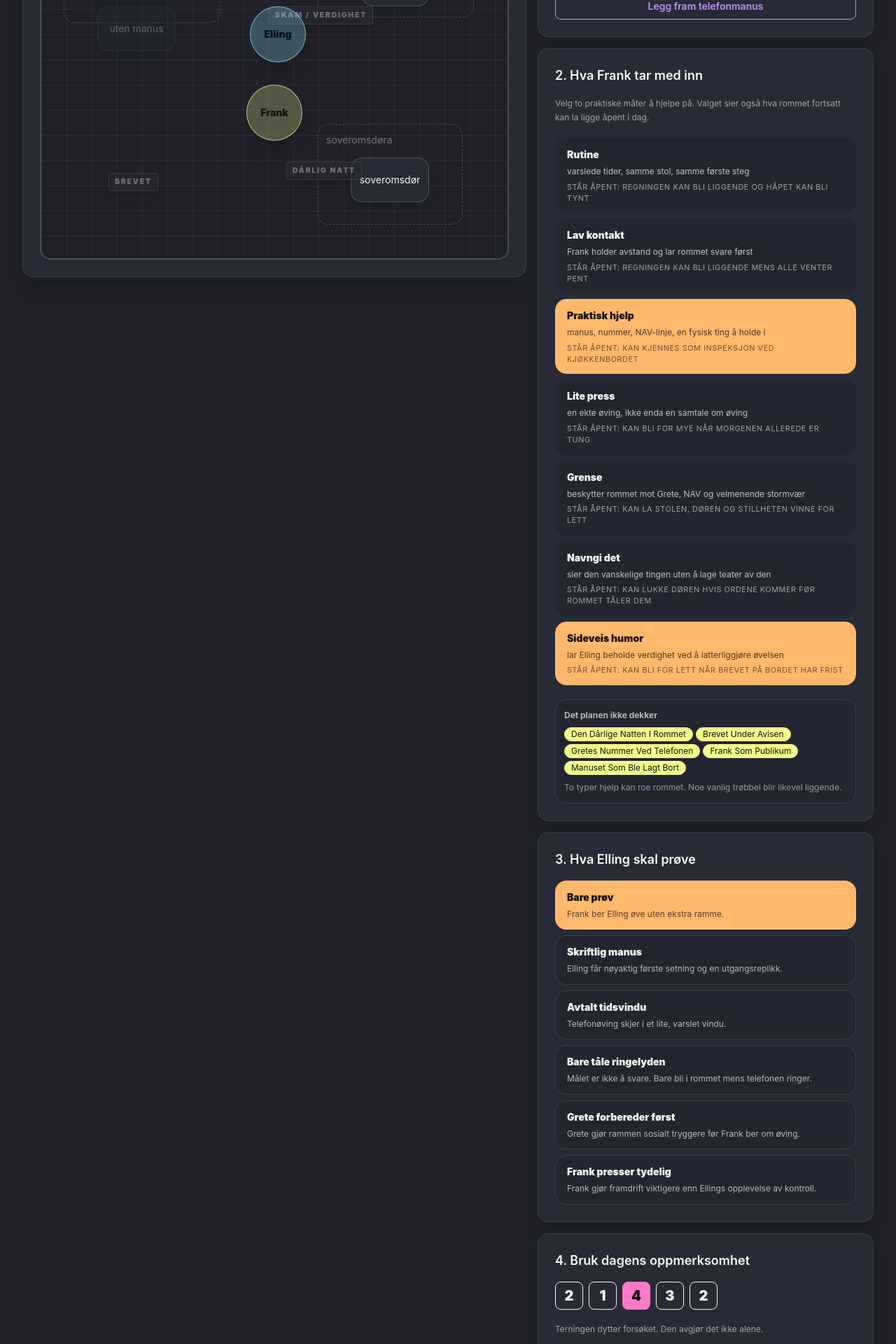
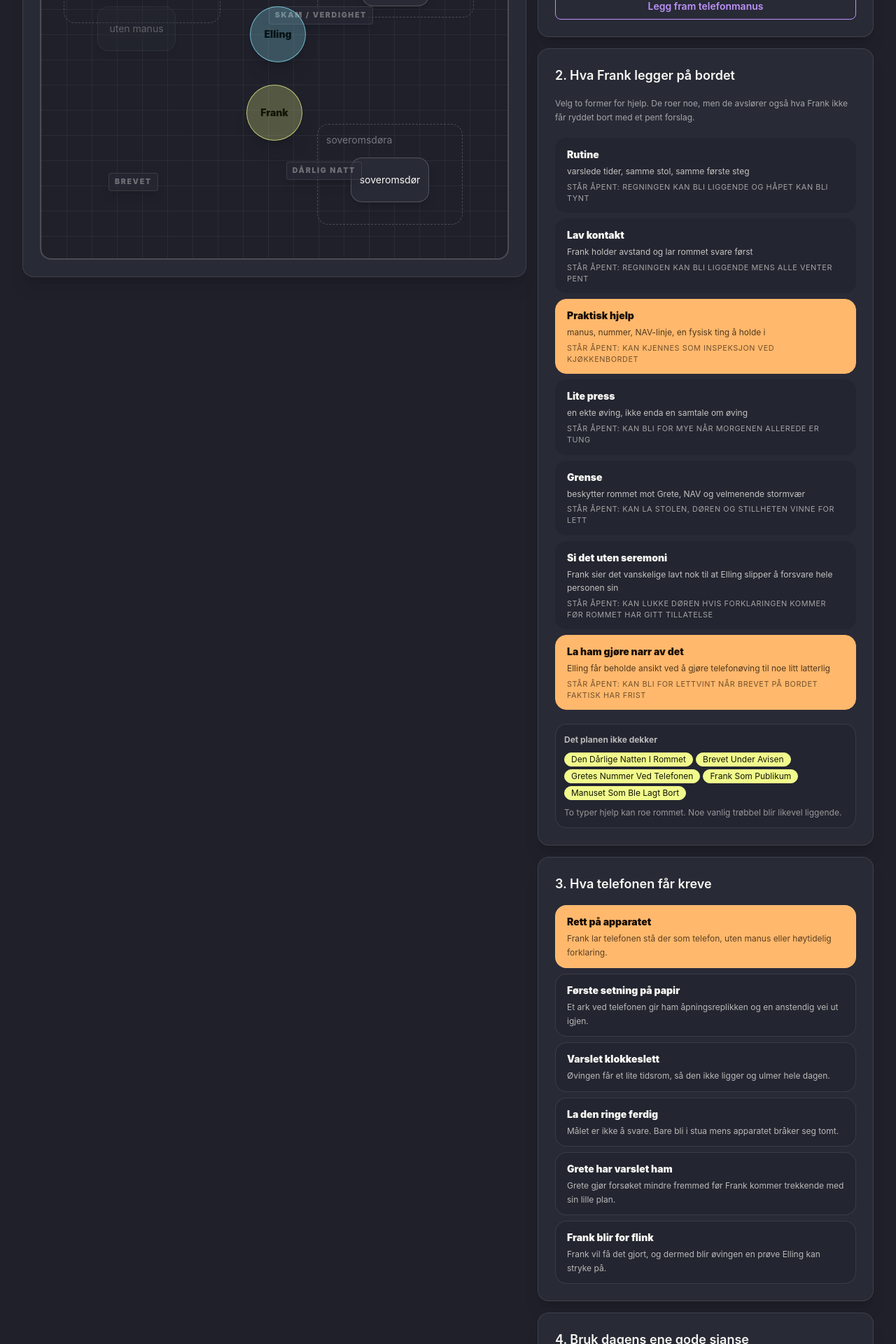
Before and after one commit to TerjeBallestad/lifelines-design-lab, a React (Vite) app: page / in a window 1280 px wide. Shown: the part 600-2520 px from the top of the page at 70% size. Built offline with nearby package versions, Linux system fonts and the light colour scheme.

Commit message:
fix: improve Norwegian design lab copy

```diff
--- a/src/components/PhonePracticeLab.tsx
+++ b/src/components/PhonePracticeLab.tsx
@@ -129,8 +129,8 @@ export const PhonePracticeLab = observer(function PhonePracticeLab() {
                 Telefonøving i stua
               </h1>
               <p className="mt-3 max-w-2xl text-base leading-relaxed text-base-content/70">
-                Velg hvor Frank står, hva han tar med inn, og hva Elling skal prøve. Bruk dagens
-                oppmerksomhet og les hva rommet viste.
+                Sett Frank i rommet, legg fram akkurat nok hjelp, og se om Elling nærmer seg
+                telefonen uten å måtte gjøre hele mannen til et saksvedlegg.
               </p>
             </div>
             <div className="flex flex-wrap gap-2">
@@ -184,7 +184,7 @@ export const PhonePracticeLab = observer(function PhonePracticeLab() {
 
             <div className="grid content-start gap-4">
               <Panel>
-                <SectionTitle>1. Hvor Frank står</SectionTitle>
+                <SectionTitle>1. Hvor Frank blir stående</SectionTitle>
                 <div className="grid gap-2">
                   {frankPositions.map((position) => (
                     <button
@@ -219,10 +219,10 @@ export const PhonePracticeLab = observer(function PhonePracticeLab() {
               </Panel>
 
               <Panel>
-                <SectionTitle>2. Hva Frank tar med inn</SectionTitle>
+                <SectionTitle>2. Hva Frank legger på bordet</SectionTitle>
                 <p className="mb-3 text-xs leading-relaxed text-base-content/60">
-                  Velg to praktiske måter å hjelpe på. Valget sier også hva rommet fortsatt kan la
-                  ligge åpent i dag.
+                  Velg to former for hjelp. De roer noe, men de avslører også hva Frank ikke får
+                  ryddet bort med et pent forslag.
                 </p>
                 <div className="grid gap-2">
                   {phoneSupportModes.map((support) => {
@@ -253,7 +253,7 @@ export const PhonePracticeLab = observer(function PhonePracticeLab() {
               </Panel>
 
               <Panel>
-                <SectionTitle>3. Hva Elling skal prøve</SectionTitle>
+                <SectionTitle>3. Hva telefonen får kreve</SectionTitle>
                 <div className="grid gap-2">
                   {phoneApproaches.map((approach) => (
                     <button
@@ -278,7 +278,7 @@ export const PhonePracticeLab = observer(function PhonePracticeLab() {
               </Panel>
 
               <Panel>
-                <SectionTitle>4. Bruk dagens oppmerksomhet</SectionTitle>
+                <SectionTitle>4. Bruk dagens ene gode sjanse</SectionTitle>
                 <div className="flex flex-wrap gap-2">
                   {store.dicePool.map((die) => (
                     <button
@@ -297,7 +297,7 @@ export const PhonePracticeLab = observer(function PhonePracticeLab() {
                   ))}
                 </div>
                 <p className="mt-3 text-xs text-base-content/60">
-                  Terningen dytter forsøket. Den avgjør det ikke alene.
+                  Terningen gir forsøket vind i ryggen. Rommet kan fortsatt sette seg på bakbeina.
                 </p>
                 <select
                   className="select select-bordered mt-4 w-full"
@@ -366,8 +366,8 @@ export const PhonePracticeLab = observer(function PhonePracticeLab() {
               <SectionTitle>Det som skjedde i rommet</SectionTitle>
               {!latest ? (
                 <EmptyState>
-                  Ingen forsøk ennå. Sett Frank, legg fram manuset, velg et lite forsøk og bruk en
-                  terning.
+                  Ingen forsøk ennå. Plasser Frank, legg fram litt hjelp, velg et beskjedent krav og
+                  bruk en terning.
                 </EmptyState>
               ) : (
                 <div className="grid gap-4 lg:grid-cols-[1.15fr_0.85fr]">
--- a/src/content/phonePractice.ts
+++ b/src/content/phonePractice.ts
@@ -8,57 +8,59 @@ import type {
 
 export const telefonAversjon: StateObject = {
   id: 'telefon_aversjon',
-  label: 'Telefonen står for åpen sosial risiko',
+  label: 'Telefonen slipper andre mennesker inn i stua',
   anchor: 'phone',
-  description: 'Telefonen er et apparat på bordet. Den ber om svar før Elling rekker å samle seg.',
+  description:
+    'Et svart apparat på sidebordet. Det kan ringe når som helst, og da er det plutselig noen andres ettermiddag også.',
   pressure: 0.72,
 };
 
 export const phoneApproaches: Approach[] = [
   {
     id: 'none',
-    label: 'Bare prøv',
-    description: 'Frank ber Elling øve uten ekstra ramme.',
+    label: 'Rett på apparatet',
+    description: 'Frank lar telefonen stå der som telefon, uten manus eller høytidelig forklaring.',
     trustDelta: -0.04,
     controlDelta: -0.08,
     pressureDelta: 0.12,
   },
   {
     id: 'written_script',
-    label: 'Skriftlig manus',
-    description: 'Elling får nøyaktig første setning og en utgangsreplikk.',
+    label: 'Første setning på papir',
+    description: 'Et ark ved telefonen gir ham åpningsreplikken og en anstendig vei ut igjen.',
     trustDelta: 0.03,
     controlDelta: 0.18,
     pressureDelta: -0.08,
   },
   {
     id: 'pre_agreed_window',
-    label: 'Avtalt tidsvindu',
-    description: 'Telefonøving skjer i et lite, varslet vindu.',
+    label: 'Varslet klokkeslett',
+    description: 'Øvingen får et lite tidsrom, så den ikke ligger og ulmer hele dagen.',
     trustDelta: 0.02,
     controlDelta: 0.14,
     pressureDelta: -0.05,
   },
   {
     id: 'tolerate_ringtone',
-    label: 'Bare tåle ringelyden',
-    description: 'Målet er ikke å svare. Bare bli i rommet mens telefonen ringer.',
+    label: 'La den ringe ferdig',
+    description: 'Målet er ikke å svare. Bare bli i stua mens apparatet bråker seg tomt.',
     trustDelta: 0.04,
     controlDelta: 0.22,
     pressureDelta: -0.16,
   },
   {
     id: 'grete_primes_first',
-    label: 'Grete forbereder først',
-    description: 'Grete gjør rammen sosialt tryggere før Frank ber om øving.',
+    label: 'Grete har varslet ham',
+    description:
+      'Grete gjør forsøket mindre fremmed før Frank kommer trekkende med sin lille plan.',
     trustDelta: 0.05,
     controlDelta: 0.1,
     pressureDelta: -0.12,
   },
   {
     id: 'frank_pushes',
-    label: 'Frank presser tydelig',
-    description: 'Frank gjør framdrift viktigere enn Ellings opplevelse av kontroll.',
+    label: 'Frank blir for flink',
+    description: 'Frank vil få det gjort, og dermed blir øvingen en prøve Elling kan stryke på.',
     trustDelta: -0.09,
     controlDelta: -0.18,
     pressureDelta: 0.2,
@@ -162,17 +164,17 @@ export const phoneSupportModes: SupportMode[] = [
   },
   {
     id: 'disclosure',
-    label: 'Navngi det',
-    good: 'sier den vanskelige tingen uten å lage teater av den',
-    risk: 'kan lukke døren hvis ordene kommer før rommet tåler dem',
+    label: 'Si det uten seremoni',
+    good: 'Frank sier det vanskelige lavt nok til at Elling slipper å forsvare hele personen sin',
+    risk: 'kan lukke døren hvis forklaringen kommer før rommet har gitt tillatelse',
     covers: ['shame', 'hope', 'dignity_exposure'],
     weak: ['phone_fear', 'unpaid_bill', 'sleep_debt'],
   },
   {
     id: 'humor_play',
-    label: 'Sideveis humor',
-    good: 'lar Elling beholde verdighet ved å latterliggjøre øvelsen',
-    risk: 'kan bli for lett når brevet på bordet har frist',
+    label: 'La ham gjøre narr av det',
+    good: 'Elling får beholde ansikt ved å gjøre telefonøving til noe litt latterlig',
+    risk: 'kan bli for lettvint når brevet på bordet faktisk har frist',
     covers: ['phone_fear', 'shame', 'restlessness'],
     weak: ['unpaid_bill', 'sleep_debt', 'dignity_exposure'],
   },
--- a/src/engine/phoneResolver.ts
+++ b/src/engine/phoneResolver.ts
@@ -283,13 +283,13 @@ function beatsFor(
     beat({
       id: 'frank_setup',
       actor: 'Frank',
-      label: 'Frank legger rammen',
+      label: 'Frank ordner seg i rommet',
       text:
         context.frankPosition === 'absent_setup'
-          ? 'Frank legger rammen og lar rommet være Elling sitt.'
+          ? 'Frank legger arket klart og lar stua få være Ellings egen igjen.'
           : context.frankPosition === 'near_phone'
-            ? 'Frank blir stående for nær telefonen. Det lille forsøket får publikum.'
-            : 'Frank setter seg vekk fra telefonen og gjør forsøket mindre offentlig.',
+            ? 'Frank blir stående ved apparatet. Det lille forsøket får vitnebenk.'
+            : 'Frank setter seg bort fra telefonbordet, som om dette ikke er en eksamen.',
       anchor: 'sofa',
       ellingPosition: 'chair',
       frankPosition: context.frankPosition,
@@ -300,8 +300,8 @@ function beatsFor(
     beat({
       id: 'premise_defense',
       actor: 'Elling',
-      label: 'Oppgaven angripes først',
-      text: 'Elling angriper oppgaven før han angriper telefonen.',
+      label: 'Selve forslaget får gjennomgå',
+      text: 'Elling starter med forslaget, ikke telefonen. Det er tross alt forslaget som har kommet inn uten å banke på.',
       anchor: 'chair',
       ellingPosition: 'chair',
       frankPosition: context.frankPosition,
@@ -321,8 +321,8 @@ function beatsFor(
         beat({
           id: 'delay',
           actor: 'Room',
-          label: 'Ventetid',
-          text: `${delayedSeconds} sekunder går. Stuen blir svært praktisk.`,
+          label: 'Stua holder pusten',
+          text: `${delayedSeconds} sekunder går. Telefonen står der med sin uanstendige tilgjengelighet.`,
           anchor: 'phone',
           ellingPosition: 'pace',
           frankPosition: context.frankPosition,
@@ -513,18 +513,18 @@ function reportFor(
   const carried =
     supportAnalysis.carriedWeaknesses.slice(0, 2).map(pressureLabel).join(' / ') || 'none';
   if (outcome === 'completed_practice') {
-    return `Frank: Elling sto ved telefonen, ringte én gang og la på før samtalen tok over. Med ${approach} kunne han latterliggjøre øvelsen mens han gjorde første steg. Frank var ${position}; dagens plan lot fortsatt ${carried} ligge åpent.`;
+    return `Frank: Elling sto ved telefonen, ringte én gang og la på før samtalen fikk bli en samtale. Med ${approach} kunne han gjøre narr av hele opplegget og likevel ta første steg. Jeg var ${position}. Det som fortsatt lå igjen i rommet: ${carried}.`;
   }
   if (outcome === 'partial_practice') {
-    return `Frank: Elling ble ved telefonen etter ${delayed} sekunder, men stoppet før samtalen begynte. Det er nok til å bygge på samme ramme neste gang, ikke øke presset. Planen lot fortsatt ${carried} ligge åpent.`;
+    return `Frank: Elling ble stående ved telefonen etter ${delayed} sekunder, men stoppet før noen stemme kom inn i stua. Det holder til å gjenta rammen. Det holder ikke til å skru opp kravet. Igjen i rommet: ${carried}.`;
   }
   if (outcome === 'anger_retreat') {
-    return `Frank: Elling gikk halvveis mot telefonen og vendte sinnet mot meg før han rørte den. Det peker ikke bare mot telefonfrykt, men mot å bli observert mens han øver. Hjelpen dekket noe, men lot ${carried} stå igjen.`;
+    return `Frank: Elling kom halvveis mot telefonen før sinnet fant meg i stedet for apparatet. Det handler ikke bare om telefonen. Det handler om å bli sett mens man øver på noe man helst skulle vært ferdig med. Hjelpen traff litt, men lot ${carried} stå igjen.`;
   }
   if (outcome === 'retreat') {
-    return `Frank: Elling forlot forsøket, og soveromsdøren ble lukket før telefonen ble rørt. Neste gang bør jeg endre avstand, manus eller første steg før ferdigheten prøves. Planen lot ${carried} stå igjen.`;
+    return `Frank: Elling forlot forsøket, og soveromsdøra fikk siste ord før telefonen ble rørt. Neste gang må jeg endre avstand, ark eller første steg før vi kaller dette ferdighetstrening. Planen lot ${carried} stå igjen.`;
   }
-  return `Frank: Elling sto nær telefonen, men brukte ordene til å holde forsøket på avstand. Leiligheten viste motstand uten full kollaps; neste ramme bør ta hensyn til ${carried}.`;
+  return `Frank: Elling sto nær telefonen, men brukte ordene til å holde apparatet på trygg avstand. Leiligheten viste motstand uten full kollaps. Neste ramme må ta hensyn til ${carried}.`;
 }
 
 function nextApproaches(
```
Also changed, not shown: 1 other file (tests, documents, lock files or other folders).
